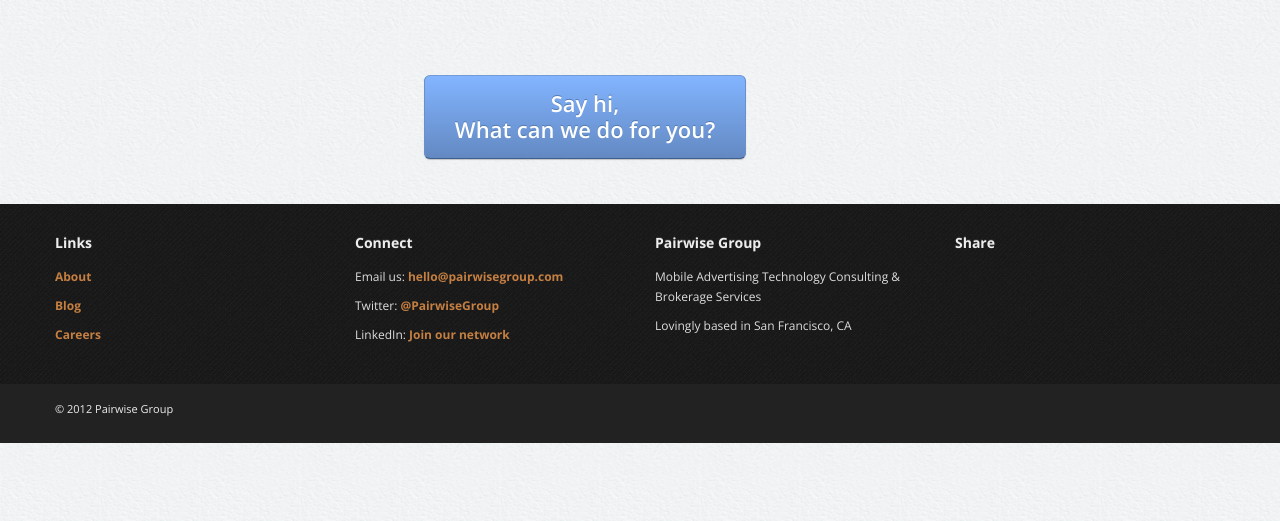
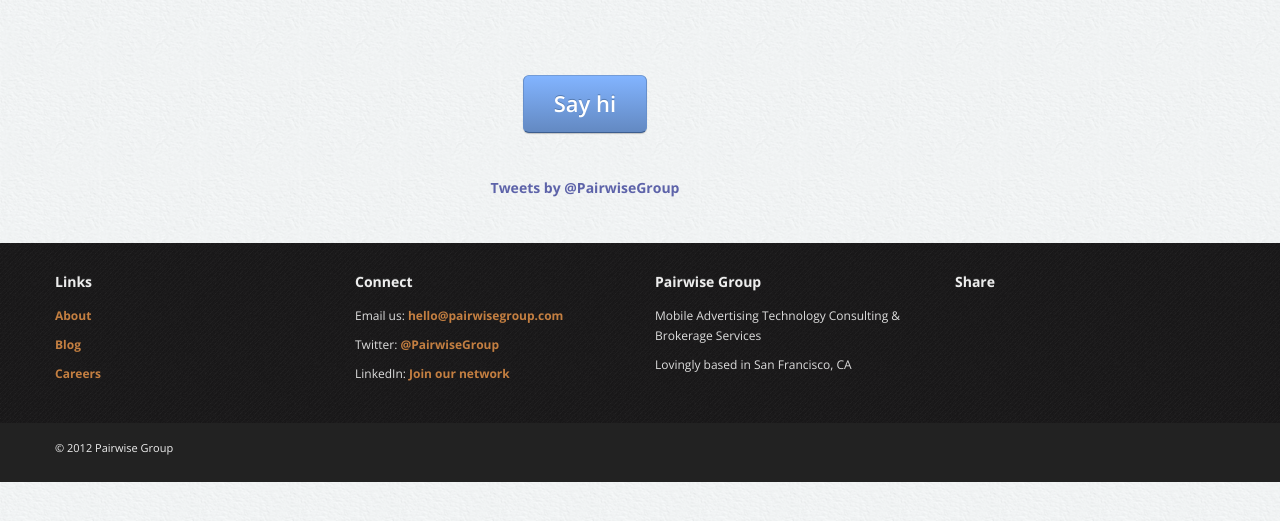
Before and after one commit to pairwisegroup/website, a plain HTML site: page hello.html in a window 1280 px wide. Shown: the part 121-642 px from the top of the page. Drawn offline with nearby package versions, Linux system fonts and the light colour scheme.

Commit message:
Twitter timelime

```diff
--- a/hello.html
+++ b/hello.html
@@ -81,8 +81,12 @@
 </div>
     <div class="row">
         <div class="span12 center signup-row">
-            <a class="btn signup" a href="mailto:hello@pairwisegroup.com">Say hi, <br>What can we do for you?</a>
+            <a class="btn signup" a href="mailto:hello@pairwisegroup.com">Say hi</a>
         </div>
+        <div class="span12 center signup-row">
+       		<a class="twitter-timeline" href="https://twitter.com/PairwiseGroup" data-widget-id="275464894785142784">Tweets by @PairwiseGroup</a>
+       		<script>!function(d,s,id){var js,fjs=d.getElementsByTagName(s)[0];if(!d.getElementById(id)){js=d.createElement(s);js.id=id;js.src="//platform.twitter.com/widgets.js";fjs.parentNode.insertBefore(js,fjs);}}(document,"script","twitter-wjs");</script>
+       	</div>
     </div>
 </div>
 
```
Also changed, not shown: index.html (+1 -1 lines).
